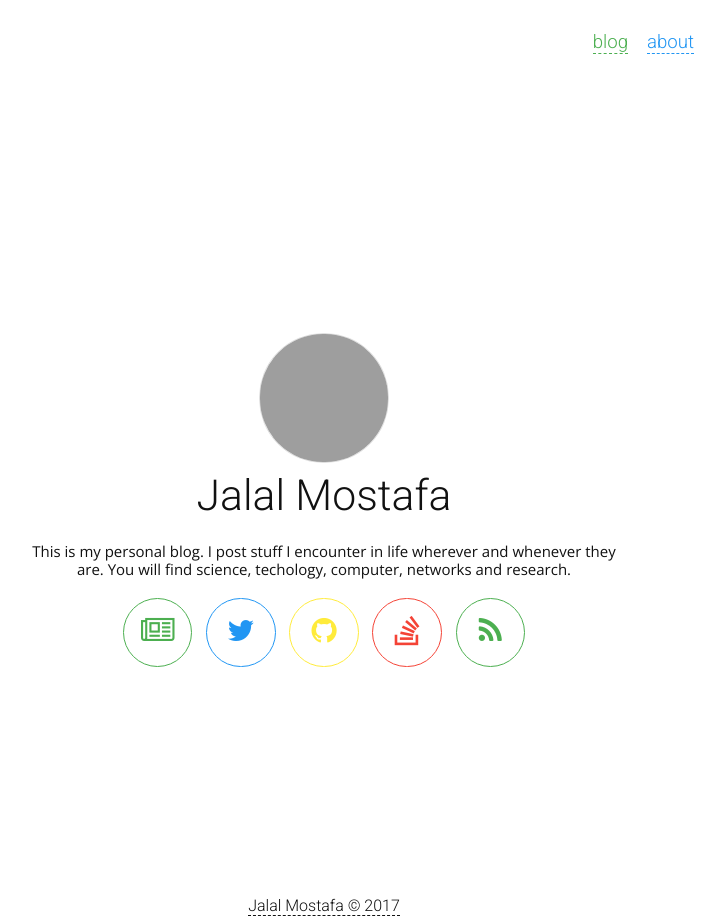
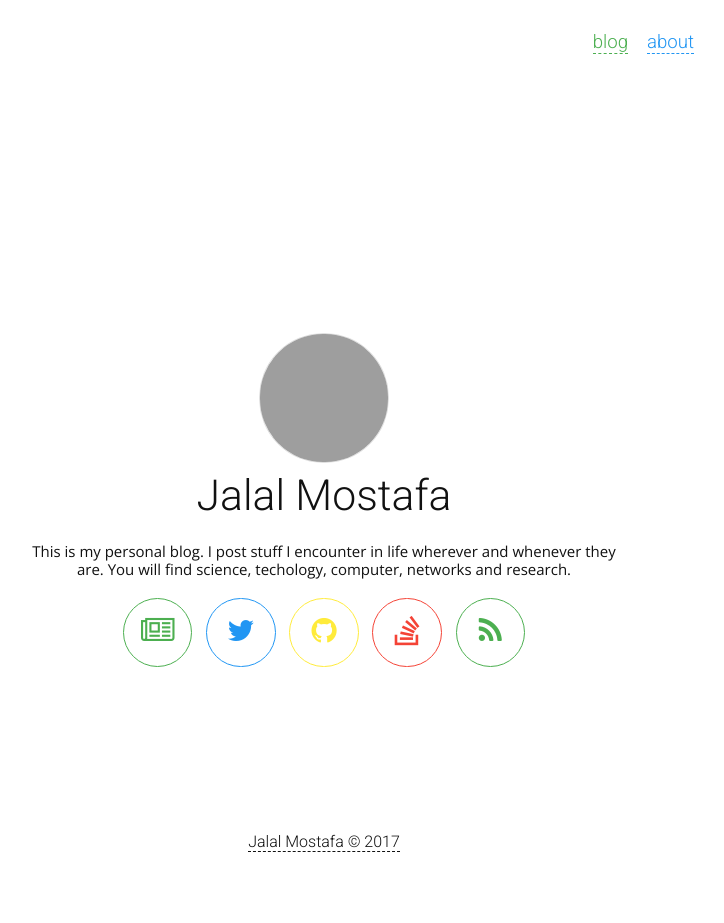
Before and after one commit to jalalmostafa/jalalmostafa.github.io, a Jekyll site: the page built from index.html, in a window 1280 px wide. Shown: the whole page, without its empty margins (316-1040 px from the left). Built offline with Jekyll 4.4.1, drawn with Linux system fonts in a browser that asks for light colours; after the commit the page ends 900 px from its top, so only the background shows below that; grey boxes are pictures that could not be loaded.

Commit message:
change home footer margin-top

```diff
--- a/_sass/_home.scss
+++ b/_sass/_home.scss
@@ -59,7 +59,7 @@
   width: 100%;
   text-align: center;
   padding: 5px 0;
-  margin-top: 20%;
+  margin-top: 15%;
 
   @include media-query($on-palm) {
     margin-top: 60%;
```
